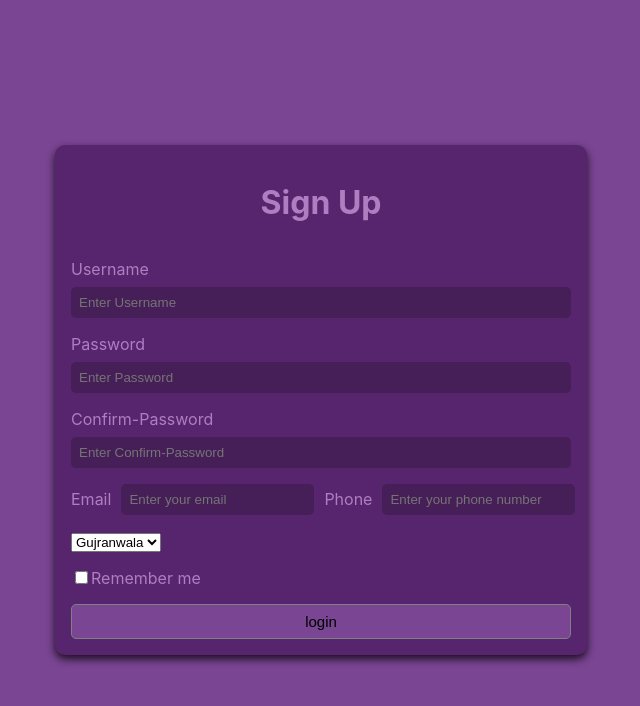
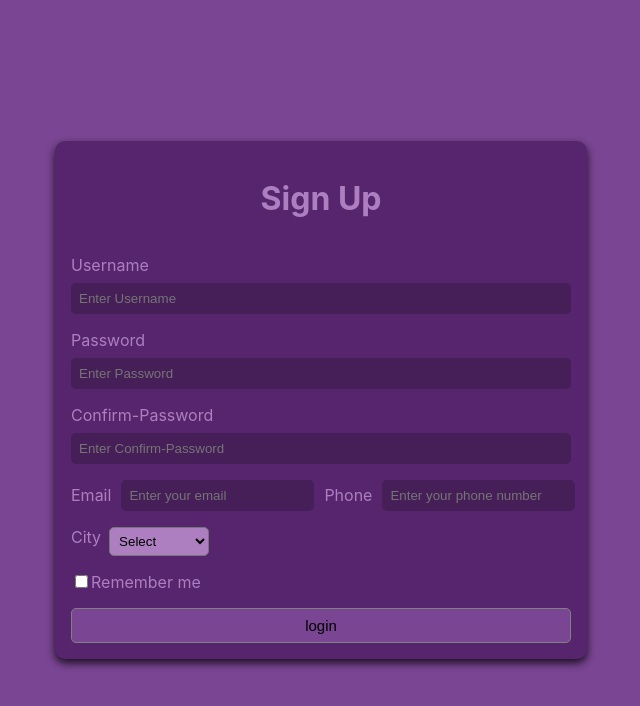
Before and after one commit to Sajjad124/sign-up-form, a React (Create React App) app: page / in a window 1280 px wide. Shown: the top 706 px of the page, without its empty margins (319-959 px from the left). Built offline with nearby package versions, Linux system fonts and the light colour scheme.

Commit message:
update styling

```diff
--- a/src/Form.js
+++ b/src/Form.js
@@ -24,8 +24,11 @@ const Form = () => {
           placeholder="Enter your phone number"
         />
       </div>
-      <div>
-        <select>
+      <div className="city">
+      <div><label>City</label></div>
+
+        <select className="city-list">
+          <option>Select</option>
           <option>Gujranwala</option>
           <option>Lahore</option>
           <option>Karachi</option>
--- a/src/index.css
+++ b/src/index.css
@@ -84,3 +84,15 @@ label {
   display: flex;
   align-items: center;
 }
+.city-list {
+  background-color: rgb(173, 127, 193);
+  width: 100px;
+  padding: 5px;
+  justify-content: center;
+  align-items: center;
+  border-radius: 5px;
+}
+.city{
+  display: flex;
+  gap: 0.5rem;
+}
```
